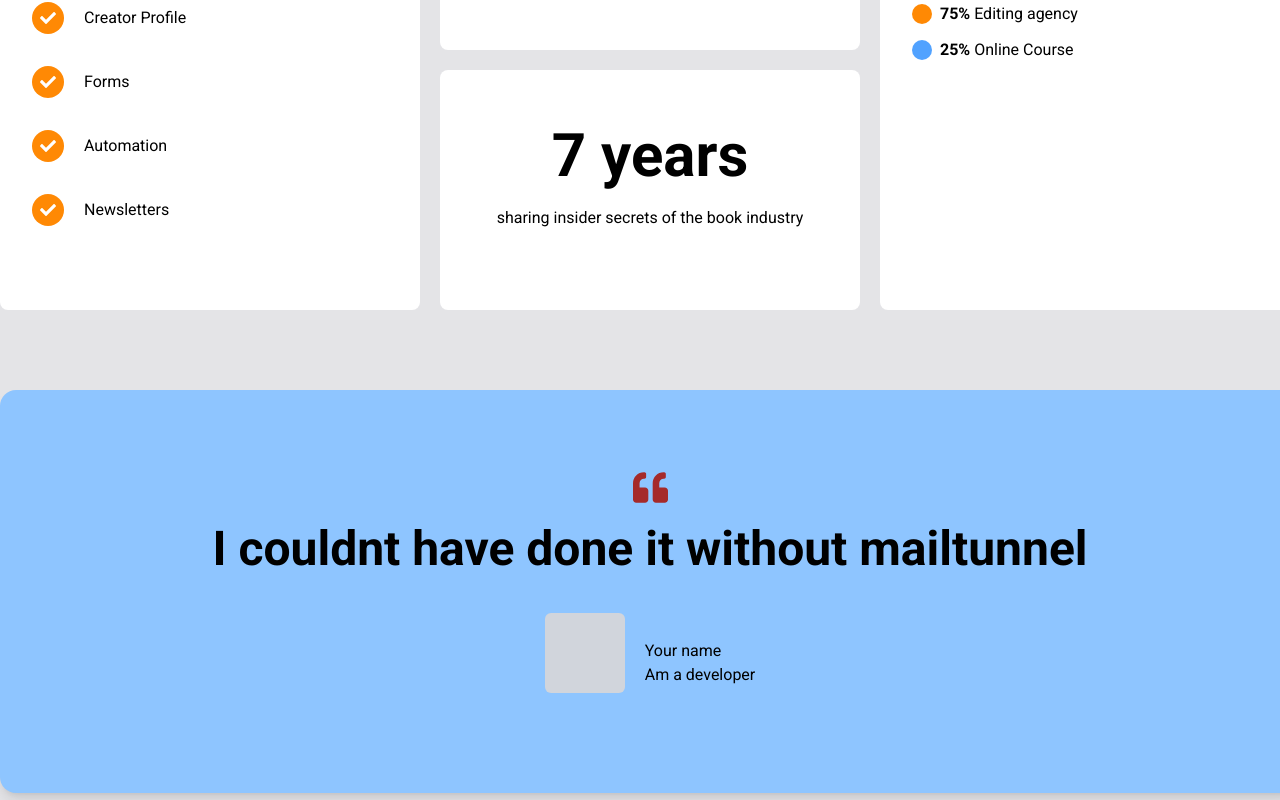
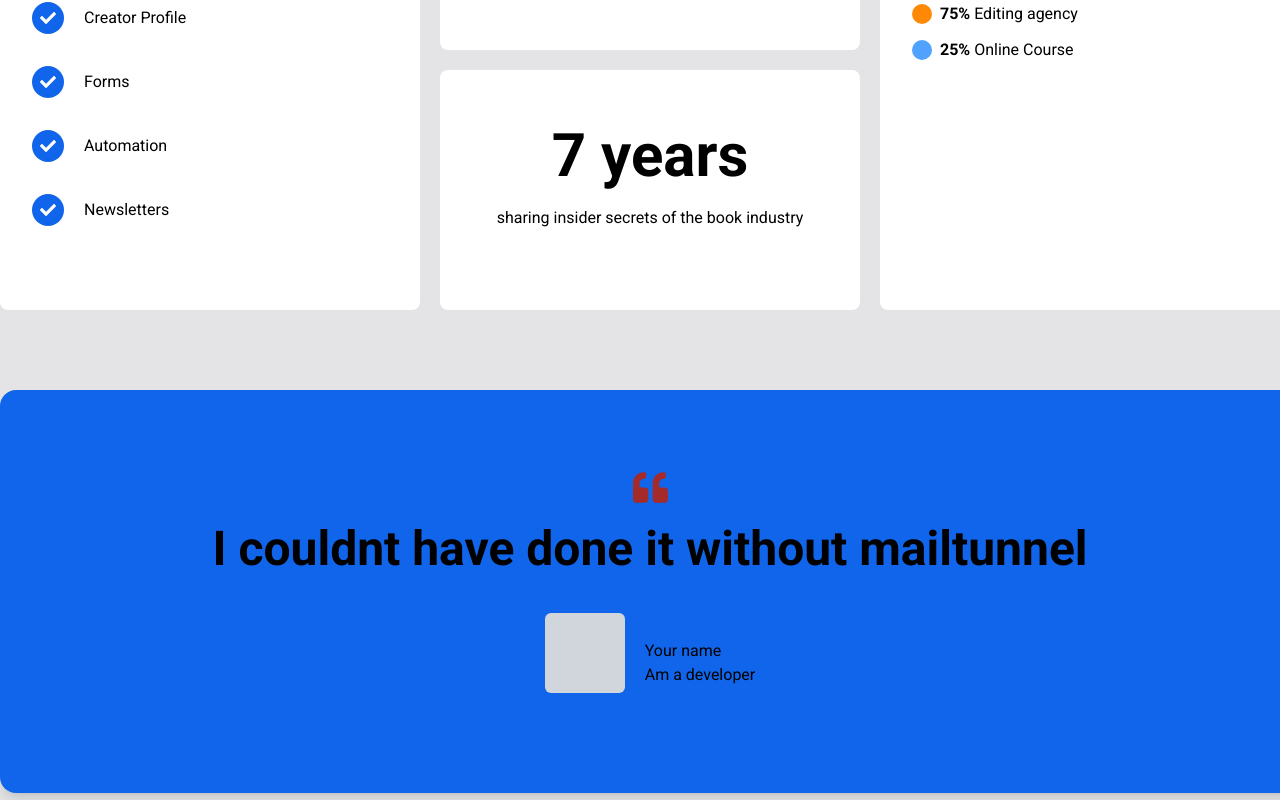
Before and after one commit to Oluwafemimicheal/Mailtunnel, a React (Vite) app: page / in a window 1280 px wide. Shown: the part 3460-4260 px from the top of the page. Built offline with nearby package versions, Linux system fonts and the light colour scheme.

Commit message:
Initial commit

```diff
--- a/src/components/UseCom.jsx
+++ b/src/components/UseCom.jsx
@@ -82,25 +82,37 @@ export const UserView = ({
             <h1 className="text-6xl font-bold">What's in MailTunnel?</h1>
             <ul className="mt-10">
               <li className="flex items-center gap-5 mb-8">
-                <span className="size-8 flex justify-center items-center bg-orange-400 rounded-full">
+                <span
+                  className="size-8 flex justify-center items-center rounded-full"
+                  style={bgStyle}
+                >
                   <FaCheck color="white" />
                 </span>
                 Creator Profile
               </li>
               <li className="flex items-center gap-5 mb-8">
-                <span className="size-8 flex justify-center items-center bg-orange-400 rounded-full">
+                <span
+                  className="size-8 flex justify-center items-center rounded-full"
+                  style={bgStyle}
+                >
                   <FaCheck color="white" />
                 </span>
                 Forms
               </li>
               <li className="flex items-center gap-5 mb-8">
-                <span className="size-8 flex justify-center items-center bg-orange-400 rounded-full">
+                <span
+                  className="size-8 flex justify-center items-center rounded-full"
+                  style={bgStyle}
+                >
                   <FaCheck color="white" />
                 </span>
                 Automation
               </li>
               <li className="flex items-center gap-5">
-                <span className="size-8 flex justify-center items-center bg-orange-400 rounded-full">
+                <span
+                  className="size-8 flex justify-center items-center rounded-full"
+                  style={bgStyle}
+                >
                   <FaCheck color="white" />
                 </span>
                 Newsletters{" "}
@@ -135,7 +147,10 @@ export const UserView = ({
             <p>sharing insider secrets of the book industry</p>
           </div>
         </div>
-        <div className="mt-20 h-auto rounded-2xl bg-blue-300 p-4 py-20 shadow-lg  flex flex-col justify-center items-center gap-5">
+        <div
+          className="mt-20 h-auto rounded-2xl p-4 py-20 shadow-lg  flex flex-col justify-center items-center gap-5"
+          style={bgStyle}
+        >
           <FaQuoteLeft size={35} color="brown" />
           <h1 className="text-5xl font-bold  text-center text-black">
             {whatToSay}
```
